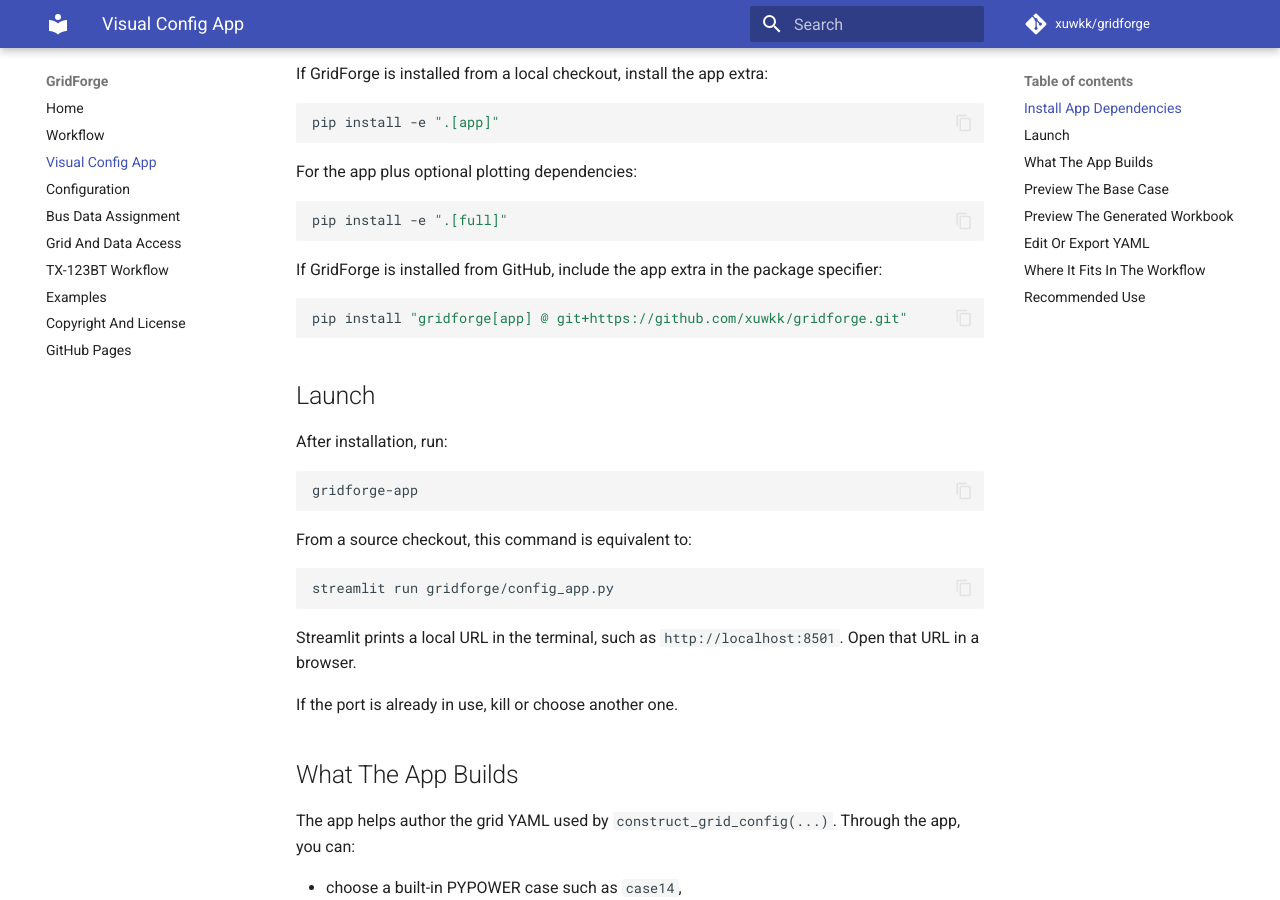
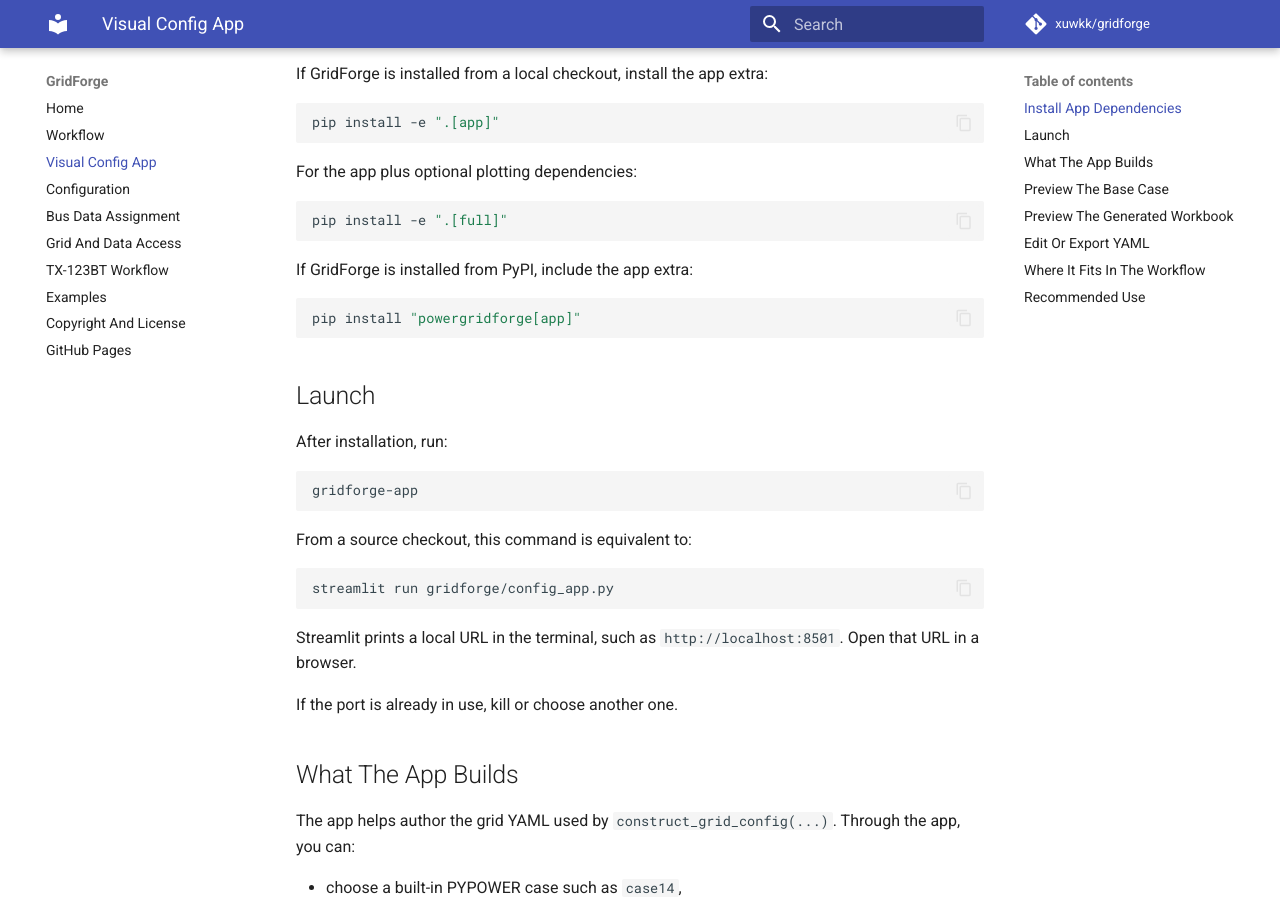
Before and after one commit to xuwkk/gridforge, an MkDocs documentation site: the page built from docs/visual-app.md, in a window 1280 px wide and 900 px high, scrolled down 909 px. Built offline with MkDocs 1.6.1 and Material for MkDocs 9.7.7, drawn with Linux system fonts in a browser that asks for light colours; comment, search, counter and statistics services are not loaded.

Commit message:
prepare for pypi

````diff
--- a/docs/visual-app.md
+++ b/docs/visual-app.md
@@ -27,11 +27,10 @@ For the app plus optional plotting dependencies:
 pip install -e ".[full]"
 ```
 
-If GridForge is installed from GitHub, include the app extra in the package
-specifier:
+If GridForge is installed from PyPI, include the app extra:
 
 ```bash
-pip install "gridforge[app] @ git+https://github.com/xuwkk/gridforge.git"
+pip install "powergridforge[app]"
 ```
 
 ## Launch
````
Also changed, not shown: docs/index.md (+2 -2 lines), pyproject.toml (+5 -4 lines), readme.md (+2 -2 lines).
